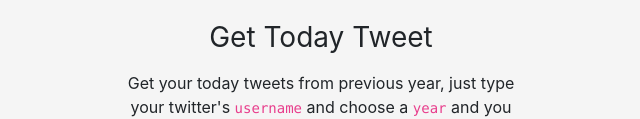
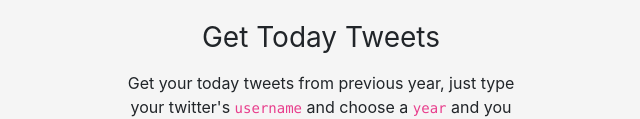
Before and after one commit to yufieko/todaytweet, a plain HTML site: page docs/index.html in a window 1280 px wide. Shown: the part 200-319 px from the top of the page, without its empty margins (319-959 px from the left). Drawn offline with nearby package versions, Linux system fonts and the light colour scheme.

Commit message:
index: change title

```diff
--- a/docs/index.html
+++ b/docs/index.html
@@ -70,7 +70,7 @@
     <form class="form-signin" id="form">
         <div class="text-center mb-4">
             <img class="mb-4" src="apple-touch-icon.png" alt="" width="72" height="72">
-            <h1 class="h3 mb-3 font-weight-normal">Get Today Tweet</h1>
+            <h1 class="h3 mb-3 font-weight-normal">Get Today Tweets</h1>
             <p>Get your today tweets from previous year, just type your twitter's <code>username</code> and choose a <code>year</code> and you will get your tweets (if any).</p>
             <p>Or you can use with url format like this: <code>https://yufieko.github.io/todaytweet/?username=<span class="underline">yourusername</span>&year=<span class="underline">2019</span></code></p>
         </div>
```
